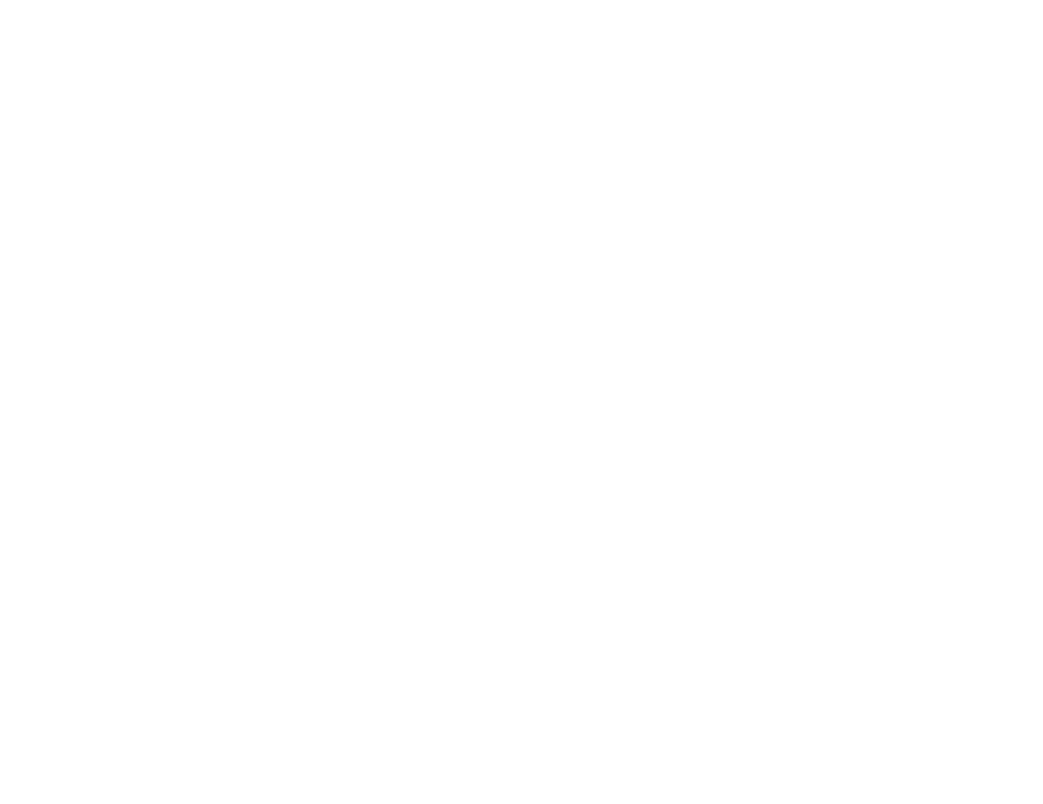
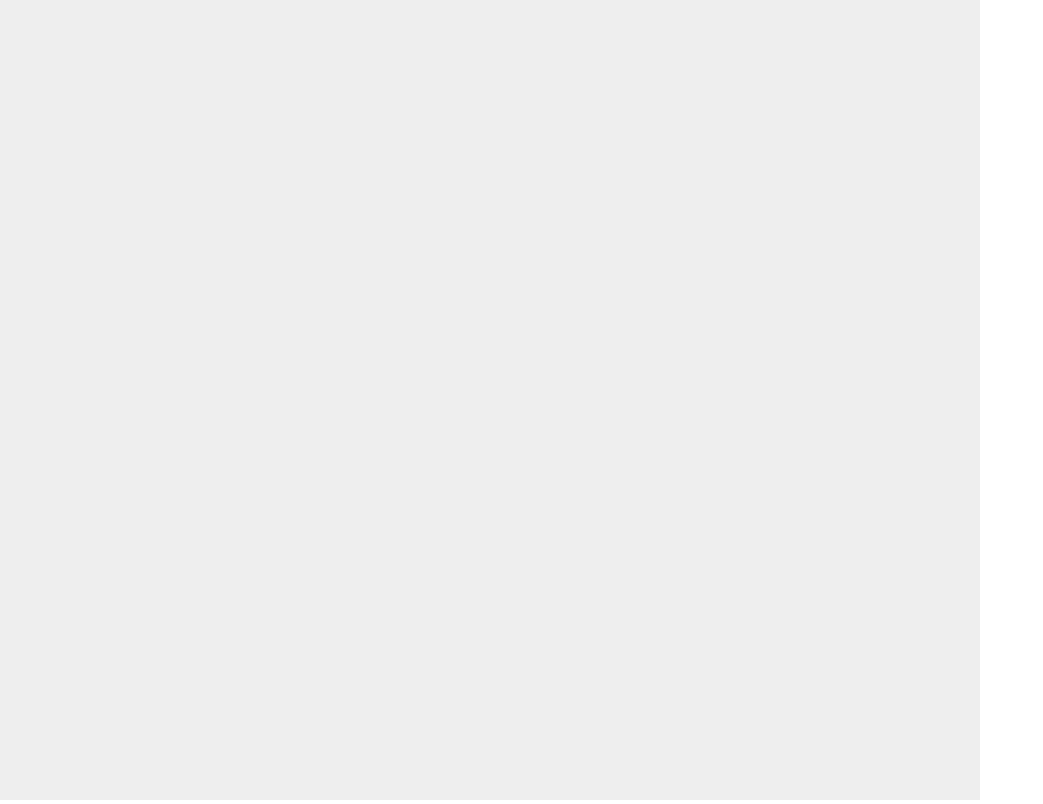
Before and after one commit to jaybutera/PyANN, a plain HTML site: page index.html in a window 1280 px wide. Shown: the whole page, without its empty margins (0-1043 px from the left). Drawn offline with nearby package versions, Linux system fonts and the light colour scheme.

Commit message:
Canvas actively spreads to window size

```diff
--- a/index.html
+++ b/index.html
@@ -5,23 +5,16 @@
         ANN Visualizer
     </title>
 
+    <canvas id="canvas"></canvas>
+
     <script
         src="http://ajax.googleapis.com/ajax/libs/jquery/1.10.2/jquery.min.js">
     </script>
 
-    <!--
     <script type='text/javascript' src='static/js/script.js'></script>
-    -->
+    <link rel='stylesheet' type='text/css' href='static/css/test.css'>
 
 </head>
 <body>
-    <!--
-    <script>
-        draw();
-        $.getScript("static/js/script.js", function(){
-            draw();
-        });
-    </script>
-    -->
 </body>
 </html>
--- a/static/css/test.css
+++ b/static/css/test.css
@@ -3,3 +3,7 @@ html, body {
     height : 100%;
     margin : 0px;
 }
+
+canvas {
+    background : #eee
+}
--- a/static/js/script.js
+++ b/static/js/script.js
@@ -1,14 +1,17 @@
-$(document).ready(function(){
-    draw();
-});
+(function() {
+    var canvas = document.getElementById('canvas'),
+         context = canvas.getContext('2d');
 
-function draw() {
-    ctx = document.createElement('ctx');
-    ctx.id     = "CursorLayer";
-    ctx.width  = window.innerWidth;
-    ctx.height = window.innerHeight;
-    ctx.style.zIndex   = 8;
-    ctx.style.position = "absolute";
-    ctx.style.border   = "1px solid";
-    document.body.appendChild(ctx);
-}
+    window.addEventListener('resize', resizeCanvas, false);
+
+    function resizeCanvas() {
+         canvas.width = window.innerWidth-300;
+         canvas.height = window.innerHeight;
+
+         drawStuff();
+    }
+    resizeCanvas();
+
+    function drawStuff() {
+    }
+})();
```
